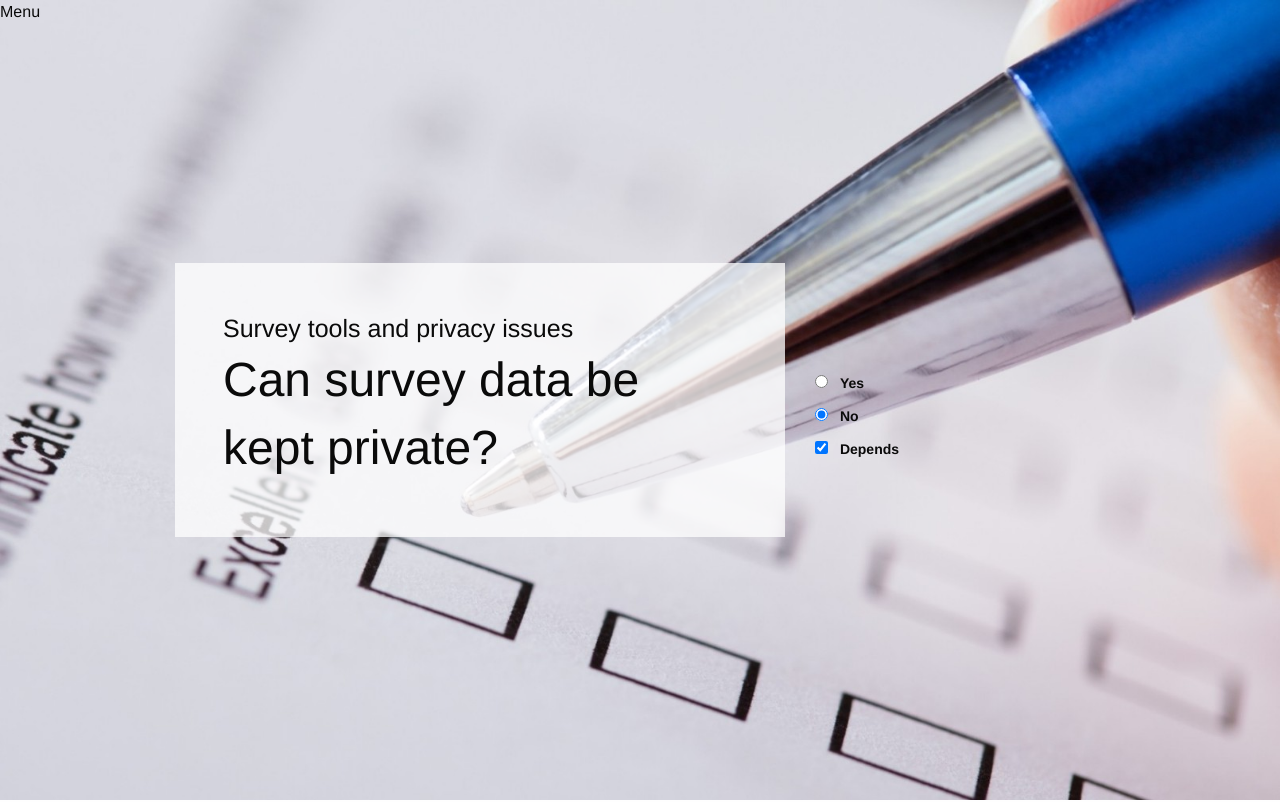
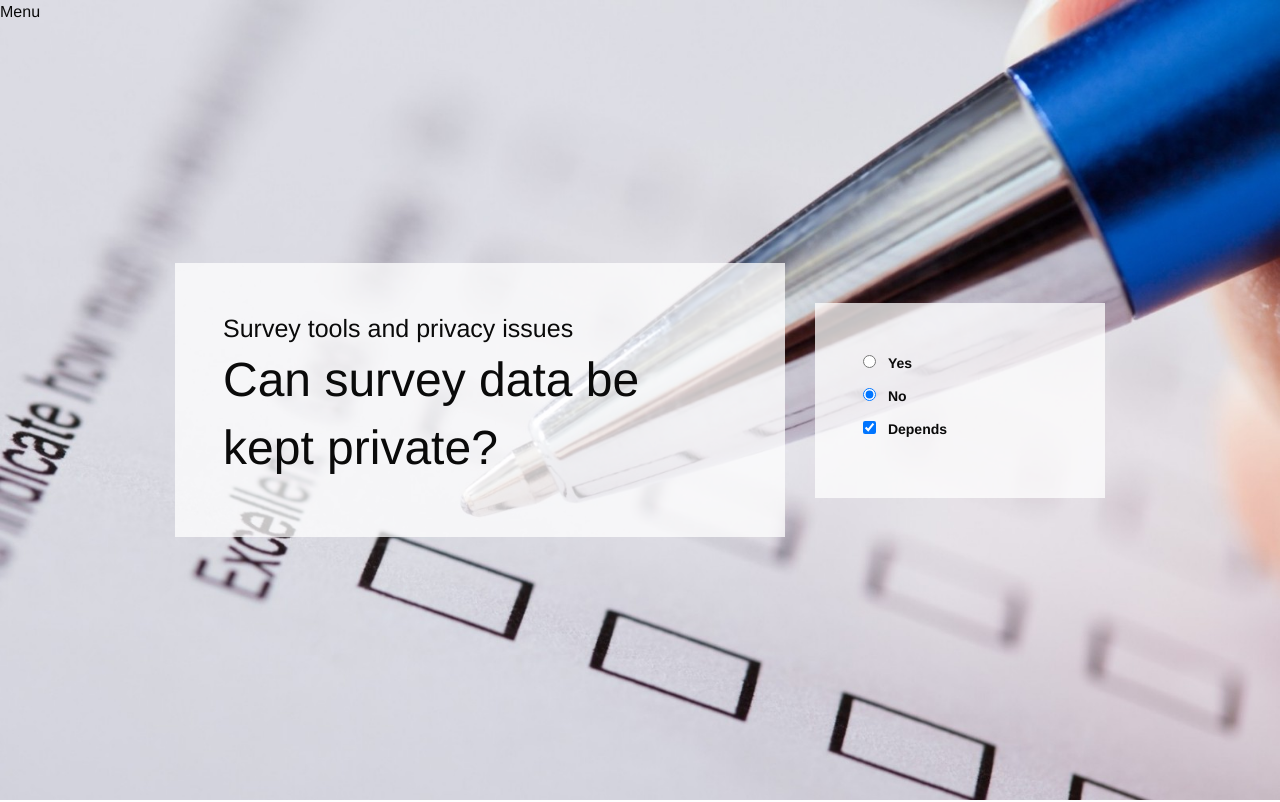
Before and after one commit to johncoffee/elp-pretotype-published, a website: page index.html in a window 1280 px wide. Shown: the top 802 px of the page. Drawn offline with nearby package versions, Linux system fonts and the light colour scheme.

Commit message:
styling box

```diff
--- a/index.html
+++ b/index.html
@@ -24,7 +24,7 @@
                     </div>
                 </div>
                 <div class="cell medium-3">
-                    <p>&nbsp;</p>
+                    <div style="padding: 3rem; background: rgba(255, 255, 255, 0.75)">
                         <form>
                             <label>
                                 <input type="radio" name="q1" class="large">
@@ -39,6 +39,7 @@
                                 <strong>Depends</strong>
                             </label>
                         </form>
+                    </div>
                 </div>
             </div>
         </div>
```
Lines whose indentation alone changed are shown as unchanged.
